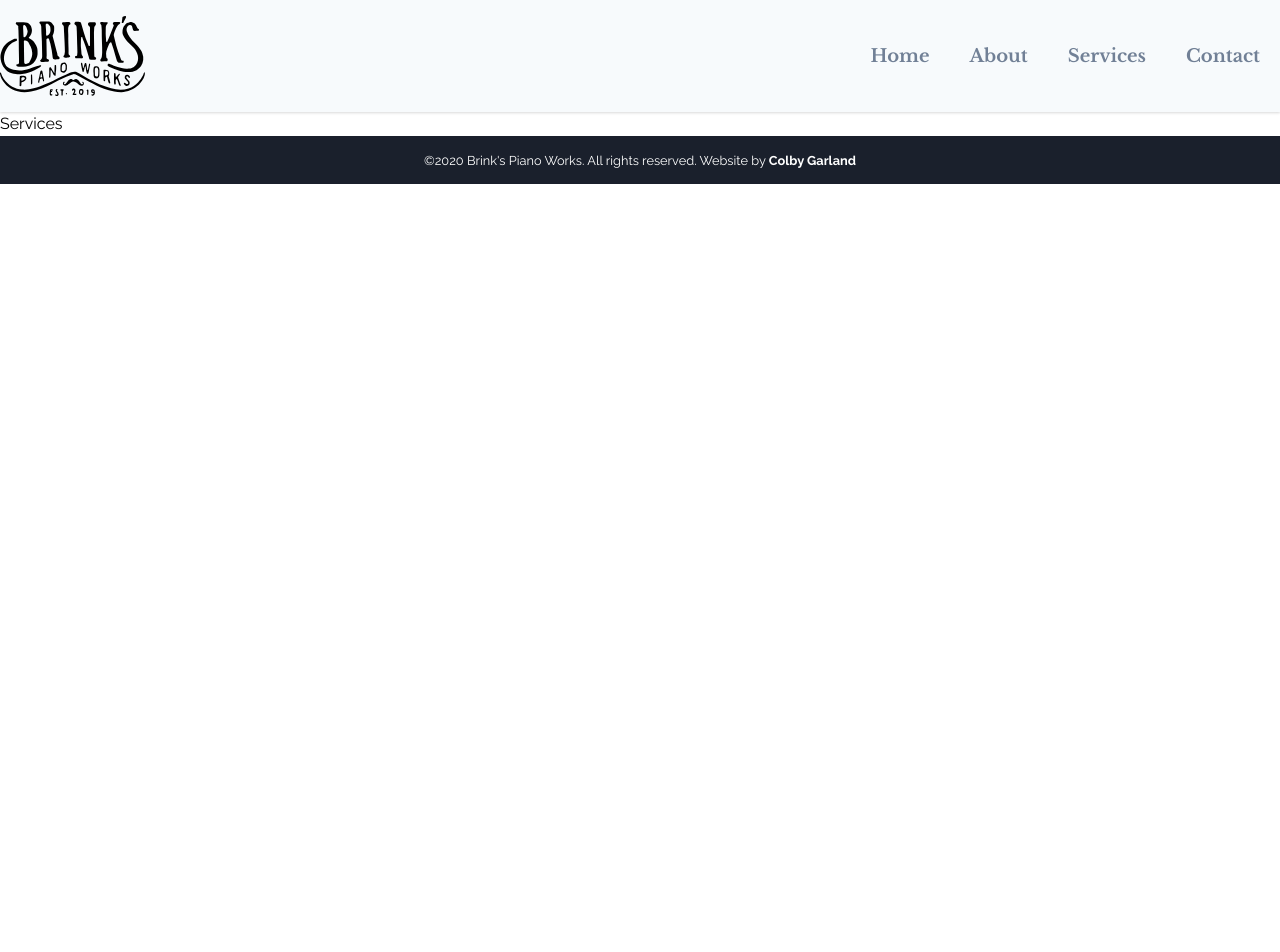
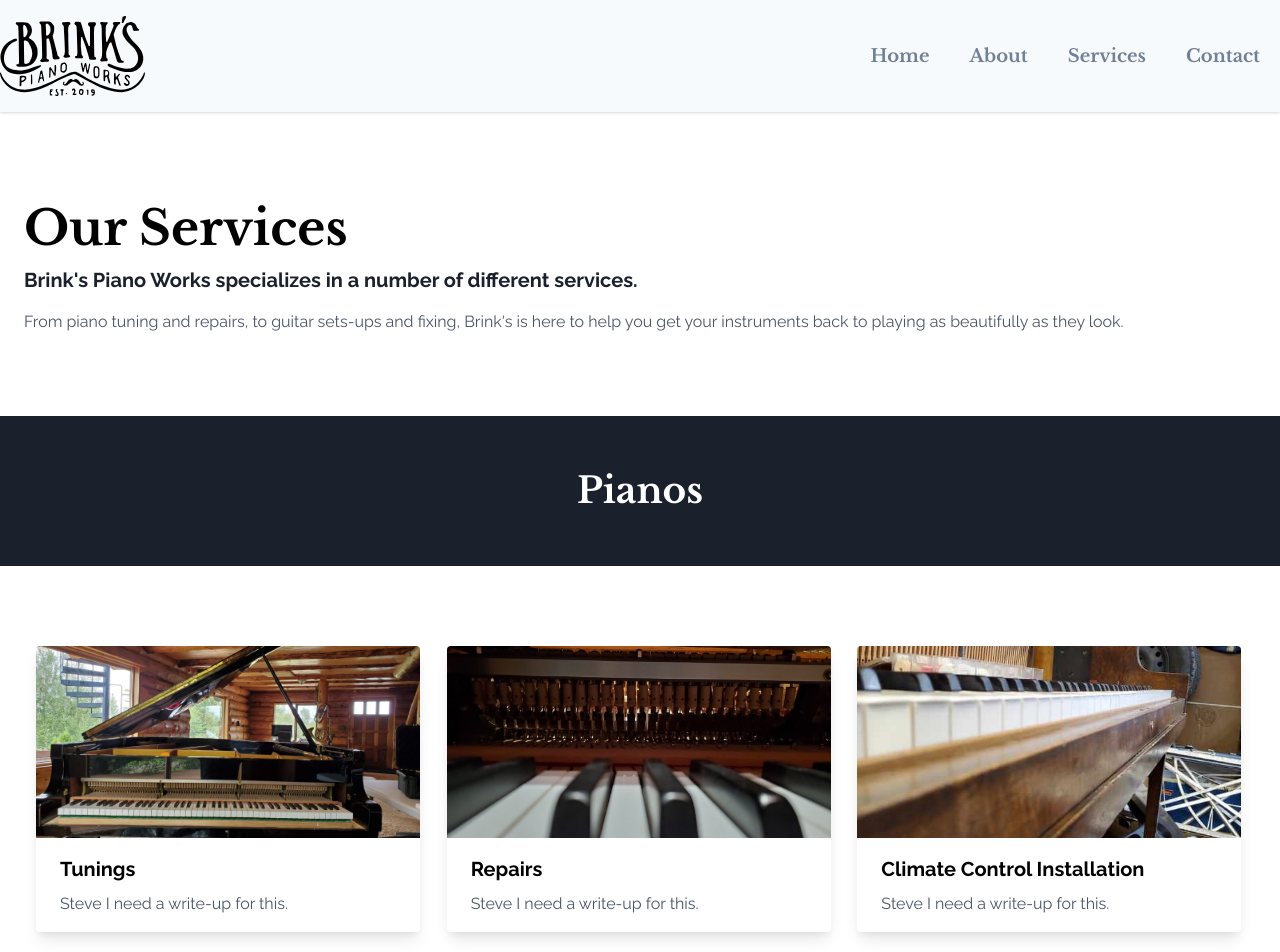
Before and after one commit to colbygarland/brinks-piano, a Nuxt app: page /services in a window 1280 px wide. Shown: the top 952 px of the page. Before the commit the page ends 800 px from the top, so only its background shows below. Built offline with nearby package versions, Linux system fonts and the light colour scheme.

Commit message:
Added services/about pages. Updated contact form

```diff
--- /dev/null
+++ b/components/Card.vue
@@ -0,0 +1,22 @@
+<template>
+    <div class="max-w-sm rounded overflow-hidden shadow-lg">
+        <img class="w-full h-48 object-cover" :src="image" :alt="title">
+        <div class="px-6 py-4">
+            <div class="font-bold text-xl mb-2">{{ title }}</div>
+            <p class="text-gray-700 text-base">
+            {{ desc }}
+            </p>
+        </div>
+    </div>
+</template>
+
+<script>
+    export default {
+        props: [
+            'image',
+            'alt',
+            'title',
+            'desc',
+        ]
+    }
+</script>
--- /dev/null
+++ b/components/ContentBackground.vue
@@ -0,0 +1,5 @@
+<template>
+    <div class="bg-gray-900 text-white py-10 px-6 lg:py-12">
+        <slot></slot>
+    </div>
+</template>
--- /dev/null
+++ b/components/H2.vue
@@ -0,0 +1,5 @@
+<template>
+    <h2 class="text-3xl lg:text-4xl font-serif font-bold">
+        <slot></slot>
+    </h2>
+</template>
--- /dev/null
+++ b/components/H3.vue
@@ -0,0 +1,5 @@
+<template>
+    <h3 class="text-2xl lg:text-3xl font-serif font-bold">
+        <slot></slot>
+    </h3>
+</template>
--- a/pages/about.vue
+++ b/pages/about.vue
@@ -1,3 +1,12 @@
 <template>
-    <h1>About</h1>
+    <div>
+        <Content>
+            <Container>
+                <H1>About Brink's Piano Works</H1>
+                <div class="prose">
+                    <p>Steve Vanden Brinks founded Brink's Piano Works in 2019, after realizing a need in the Peace region for quality instrument repair and restoration.</p>
+                </div>
+            </Container>
+        </Content>
+    </div>
 </template>
--- a/pages/index.vue
+++ b/pages/index.vue
@@ -17,29 +17,29 @@
             <div class="hidden lg:w-1/2 lg:block lg:bg-cover lg:bg-no-repeat lg:bg-center lg:min-h-full" :style="{ backgroundImage: `url(${piano})` }"></div>
         </div>
 
-        <div class="bg-gray-900 text-white py-10 px-6 lg:py-16">
-            <div class="container mx-auto">
-                <h2 class="text-center text-3xl lg:text-5xl font-serif font-bold">Our Services</h2>
-            </div>
-        </div>
+        <ContentBackground>
+            <Container>
+                <H2 class="text-center">Our Services</H2>
+            </Container>
+        </ContentBackground>
 
         <div class="px-6 py-10 lg:py-16">
             <div class="container mx-auto">
                 <div class="lg:flex">
                     <div class="mb-12 lg:mb-0 lg:px-4">
-                        <h3 class="font-serif text-xl font-bold mb-4">Piano Tunings</h3>
-                        <p>Your piano needs tuning a couple times a year to keep it in the shape it was meant to be played in.</p>
-                        <nuxt-link to="/services" class="inline-block mt-3 bg-black hover:bg-gray-700 text-white font-bold py-2 px-4 rounded font-serif">Learn more</nuxt-link>
+                        <h3 class="font-serif text-xl font-bold mb-4">Pianos</h3>
+                        <p>We offer a wide variety of piano services, from tuning, to string replacements, to Grand Piano Regulation.</p>
+                        <nuxt-link to="/services#piano" class="inline-block mt-3 bg-black hover:bg-gray-700 text-white font-bold py-2 px-4 rounded font-serif">Learn more</nuxt-link>
                     </div>
                     <div class="mb-12 lg:mb-0 lg:px-4">
                         <h3 class="font-serif text-xl font-bold mb-4">Instrument Set Ups</h3>
                         <p>From violins to guitars, and all in between, we pride ourselves in our ability to set up your instruments.</p>
-                        <nuxt-link to="/services" class="inline-block mt-3 bg-black hover:bg-gray-700 text-white font-bold py-2 px-4 rounded font-serif">Learn more</nuxt-link>
+                        <nuxt-link to="/services#other" class="inline-block mt-3 bg-black hover:bg-gray-700 text-white font-bold py-2 px-4 rounded font-serif">Learn more</nuxt-link>
                     </div>
                     <div class="mb-12 lg:mb-0 lg:px-4">
                         <h3 class="font-serif text-xl font-bold mb-4">Instrument Repairs</h3>
                         <p>Pianos, guitars, you name it! Brinks Piano Works can repair your instrument.</p>
-                        <nuxt-link to="/services" class="inline-block mt-3 bg-black hover:bg-gray-700 text-white font-bold py-2 px-4 rounded font-serif">Learn more</nuxt-link>
+                        <nuxt-link to="/services#other" class="inline-block mt-3 bg-black hover:bg-gray-700 text-white font-bold py-2 px-4 rounded font-serif">Learn more</nuxt-link>
                     </div>
                 </div>
             </div>
--- a/pages/services.vue
+++ b/pages/services.vue
@@ -1,3 +1,141 @@
 <template>
-    <h1>Services</h1>
+    <div>
+        <Content>
+            <Container>
+                <H1>Our Services</H1>
+                <div class="prose">
+                    <h3>Brink's Piano Works specializes in a number of different services.</h3>
+                    <p>From piano tuning and repairs, to guitar sets-ups and fixing, Brink's is here to help you get your instruments back to playing as beautifully as they look.</p>
+                </div>
+            </Container>
+        </Content>
+
+       <ContentBackground id="piano">
+           <Container>
+               <H2 class="text-center">Pianos</H2>
+           </Container>
+       </ContentBackground>
+
+       <Content>
+           <Container>
+               <div class="mb-6 lg:flex">
+                    <div class="mb-6 lg:mb-0 lg:w-1/3">
+                        <div class="px-3">
+                            <Card
+                                title="Tunings"
+                                desc="Steve I need a write-up for this."
+                                v-bind:image="piano"
+                            />
+                        </div>
+                   </div>
+                  <div class="mb-6 lg:mb-0 lg:w-1/3">
+                        <div class="px-3">
+                            <Card
+                                title="Repairs"
+                                desc="Steve I need a write-up for this."
+                                v-bind:image="piano2"
+                            />
+                        </div>
+                   </div>
+                   <div class="mb-6 lg:mb-0 lg:w-1/3">
+                        <div class="px-3">
+                            <Card
+                                title="Climate Control Installation"
+                                desc="Steve I need a write-up for this."
+                                v-bind:image="piano3"
+                            />
+                        </div>
+                   </div>
+               </div>
+               <div class="lg:flex">
+                    <div class="mb-6 lg:mb-0 lg:w-1/3">
+                        <div class="px-3">
+                            <Card
+                                title="String Replacement"
+                                desc="Steve I need a write-up for this."
+                                v-bind:image="piano"
+                            />
+                        </div>
+                   </div>
+                  <div class="mb-6 lg:mb-0 lg:w-1/3">
+                        <div class="px-3">
+                            <Card
+                                title="Grande Piano Regulation"
+                                desc="Steve I need a write-up for this."
+                                v-bind:image="piano2"
+                            />
+                        </div>
+                   </div>
+                   <div class="mb-6 lg:mb-0 lg:w-1/3">
+                        <div class="px-3">
+                            <Card
+                                title="Restoration"
+                                desc="Steve I need a write-up for this."
+                                v-bind:image="piano2"
+                            />
+                        </div>
+                   </div>
+               </div>
+           </Container>
+       </Content>
+
+        <ContentBackground id="other">
+           <Container>
+               <H2 class="text-center">Other String Instruments</H2>
+           </Container>
+       </ContentBackground>
+
+       <Content>
+           <Container>
+                <div class="mb-6 lg:flex">
+                    <div class="mb-6 lg:mb-0 lg:w-1/3">
+                        <div class="px-3">
+                            <Card
+                                title="Instrument Set-ups"
+                                desc="Steve I need a write-up for this."
+                                v-bind:image="guitar"
+                            />
+                        </div>
+                   </div>
+                  <div class="mb-6 lg:mb-0 lg:w-1/3">
+                        <div class="px-3">
+                            <Card
+                                title="Instrument Repair"
+                                desc="Steve I need a write-up for this."
+                                v-bind:image="piano2"
+                            />
+                        </div>
+                   </div>
+               </div>
+           </Container>
+       </Content>
+
+       <ContentBackground id="other">
+           <Container>
+               <H2 class="text-center">Don't See What You Need?</H2>
+               <div class="prose text-white text-center">
+                   <p>Please send us a message using our <nuxt-link class="text-white" to="/contact"><span class="text-white font-bold">contact form.</span></nuxt-link></p>
+               </div>
+           </Container>
+       </ContentBackground>
+
+    </div>
 </template>
+
+<script>
+    import piano from '~/assets/images/piano.jpg';
+    import piano2 from '~/assets/images/piano3.jpg';
+    import piano3 from '~/assets/images/keys.jpg';
+    import guitar from '~/assets/images/guitar.jpg';
+
+    export default {
+        data() {
+            return {
+                piano,
+                piano2,
+                piano3,
+                guitar,
+            }
+        }
+    }
+</script>
```
Also changed, not shown: assets/images/guitar.jpg (added).
